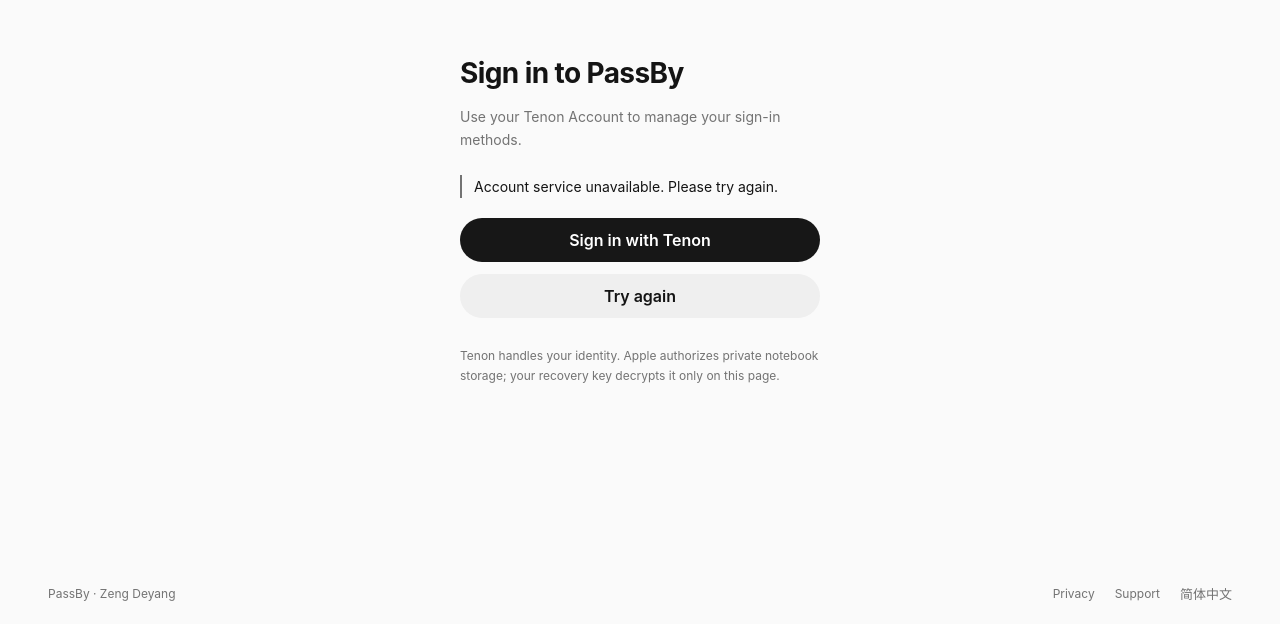
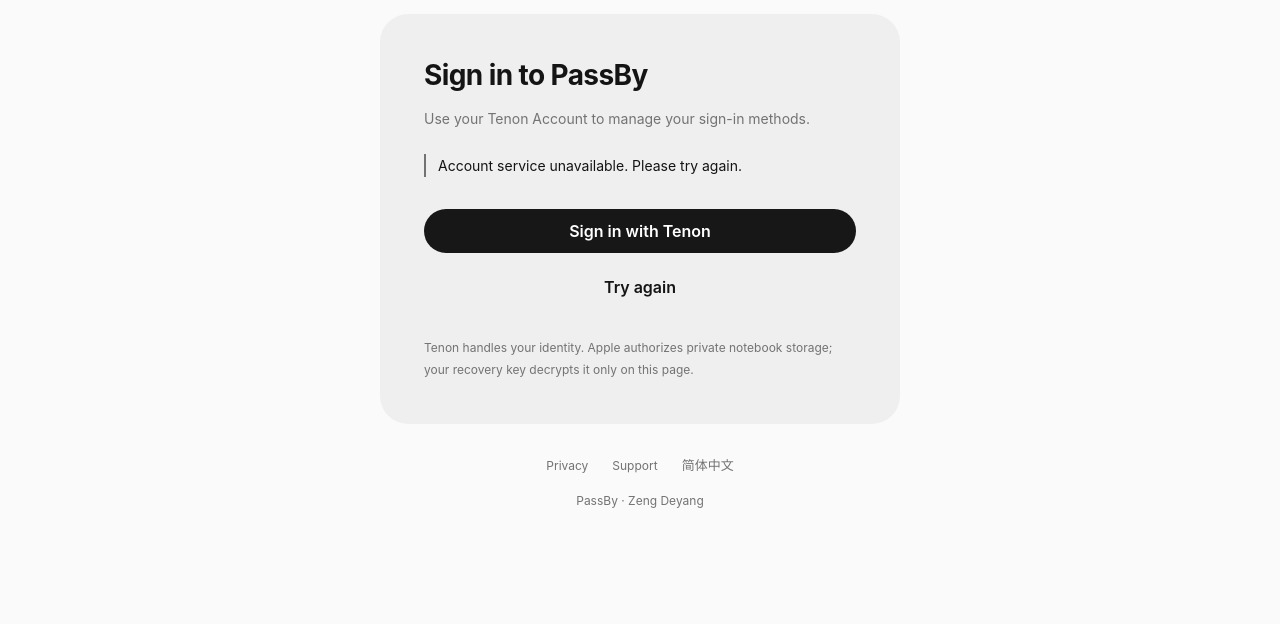
Before and after one commit to dozybot001/PassBy, a plain HTML site: page public/index.html in a window 1280 px wide. Shown: the part 176-800 px from the top of the page. Drawn offline with Linux system fonts and the light colour scheme; no server answers.

Commit message:
Gather web entry layout into a relaxed centered column

```diff
--- a/public/web/app.mjs
+++ b/public/web/app.mjs
@@ -114,6 +114,7 @@ for (const event of ['pointerdown','keydown','input']) document.addEventListener
 document.addEventListener('keydown',event=>{ if(event.key==='Escape' && session.key && !dialog.open && !searchOpen) lock(); });
 dialog.addEventListener('cancel',event=>{ if(editor){event.preventDefault();if(dialogKind==='editor'||dialogKind==='discard')cancelEditor();else renderEditor();}else closeDialog(); });
 function render() {
+  document.querySelector('.app').classList.toggle('entry-mode',!session.key);
   document.documentElement.lang=language==='zh'?'zh-Hans':'en';
   document.querySelector('.header .wordmark').setAttribute('aria-label',language==='zh'?'PassBy，Tenon 出品，首页':'PassBy, by Tenon, home');
   $('privacy-link').textContent=t('privacy'); $('support-link').textContent=t('support'); $('language').textContent=language==='zh'?'English':'简体中文';
--- a/public/web/style.css
+++ b/public/web/style.css
@@ -29,3 +29,26 @@
 @media(prefers-reduced-motion:reduce){.is-loading::before{animation:none;border-style:dotted}}
 #dialog[data-kind=about] .wordmark{margin:8px 0 18px}
 .about-description{font-size:15px;line-height:1.7}.about-publisher{display:flex;align-items:center;gap:10px;flex-wrap:wrap;margin:28px 0 12px}.about-publisher .helper{flex-basis:100%;margin:0}.about-publisher img{width:24px;height:24px}.about-website{display:block;text-decoration:underline;text-underline-offset:3px;margin-bottom:24px}
+
+/* Keep the entry experience together rather than anchoring it to four corners. */
+.app.entry-mode{max-width:568px;padding:48px 24px;justify-content:center;gap:32px}
+.entry-mode .header{margin:0;gap:24px}
+.entry-mode #main{flex:none}
+.entry-mode .welcome{max-width:none;margin:0;padding:0}
+.entry-mode .unlock-card{padding:44px;border-radius:28px}
+.entry-mode .unlock-card.tenon-entry{max-width:none;background:var(--surface)}
+.entry-mode .unlock-card .access-mark{margin-bottom:28px}
+.entry-mode .unlock-card h1{margin-bottom:14px}
+.entry-mode .unlock-card .connected{margin-bottom:24px}
+.entry-mode .unlock-card form{margin-top:30px}
+.entry-mode .unlock-card form label{margin-bottom:14px}
+.entry-mode .unlock-card input[type=password]{min-height:56px;padding:16px 18px;margin-bottom:24px}
+.entry-mode .unlock-card .help{margin:24px 0 0;line-height:1.8}
+.entry-mode .unlock-card.tenon-entry .help{margin-top:0}
+.entry-mode .tenon-actions{margin-top:32px;margin-bottom:28px}
+.entry-mode .account-switch{margin-top:30px}
+.entry-mode .security-notes{margin-top:24px;line-height:1.7}
+.entry-mode footer{flex-direction:column;align-items:center;margin:0;padding:0;gap:16px;text-align:center}
+.entry-mode footer nav{order:-1;justify-content:center;gap:24px;flex-wrap:wrap}
+@media(max-width:680px){.app.entry-mode{padding:32px 20px;gap:28px}.entry-mode .header{gap:16px}.entry-mode .unlock-card{padding:30px 26px}.entry-mode .security-notes{padding:0}.entry-mode footer{gap:14px}}
+@media(max-width:380px){.entry-mode .unlock-card{padding:28px 24px}}
```
